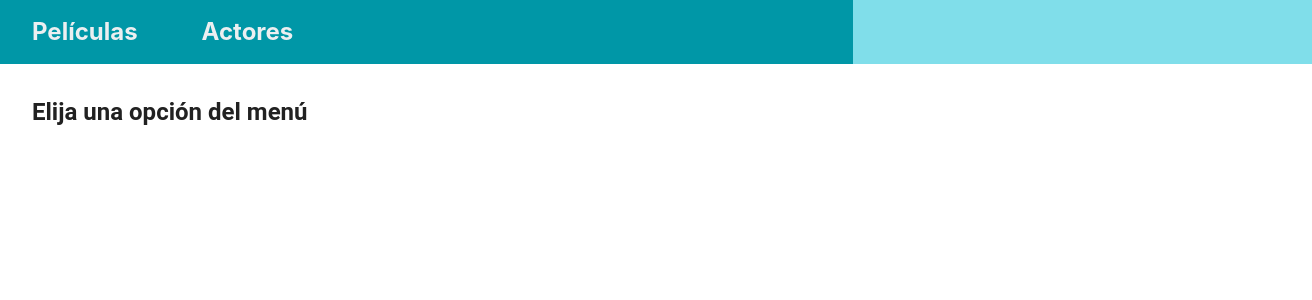
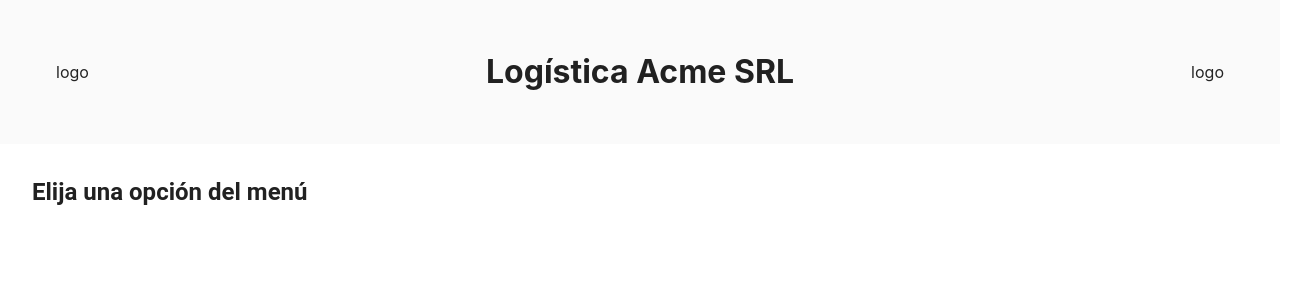
Before and after one commit to DesApp-2025c1-Grupo-4/DesApp-2025c1-Grupo4-Front-end, a React (Vite) app: page / in a window 1280 px wide. Shown: the top 300 px of the page, 1312 px wide, since content can reach past the window. Built offline with nearby package versions, Linux system fonts and the light colour scheme; no server answers.

Commit message:
limpieza codigo

```diff
--- a/src/App.jsx
+++ b/src/App.jsx
@@ -7,26 +7,12 @@ import { getCurrentWeather } from "./services/WeatherService";
 import { WeatherIndicator } from "./components/WeatherIndicator";
 
 export function App() {
-  const [weatherData, setWeatherData] = useState();
-
-  useEffect(() => {
-    const fetchWeatherData = async () => {
-      const obtainedData = await getCurrentWeather('Buenos Aires');
-      setWeatherData(obtainedData);
-    }
-    fetchWeatherData();
-  }, []);
 
   return (
     <BrowserRouter>
       <Stack direction='column'>
         <Grid container direction='row'>
-          <Grid item xs={12} md={8}>
-            <TopMenu />
-          </Grid>
-          <Grid item xs={12} md={4}>
-            <WeatherIndicator weatherData={weatherData} />
-          </Grid>
+          <TopMenu />
         </Grid>
         <Box sx={{mx: { xs: 1, md: 4 }, my: 4}}>
           <AppRouter />
--- a/src/components/TopMenu.jsx
+++ b/src/components/TopMenu.jsx
@@ -1,22 +1,30 @@
-import { Box, Stack } from "@mui/material";
-import { cyan } from "@mui/material/colors";
+import { Box } from "@mui/material";
+import { grey } from "@mui/material/colors";
 import { useLocation, useNavigate } from "react-router-dom";
 
 function MenuOption({ path, label }) {
   const navigate = useNavigate();
   const { pathname } = useLocation();
 
+  return <Box onClick={() => navigate(path)}>{label}</Box>;
+}
+
+function PageTitle() {
+  const { pathname } = useLocation();
+  var title;
+  if(pathname == '/') { title = 'Logística Acme SRL'}
+  else { title = 'Empresas transportistas'}
   return <Box
-    sx={{ typography: pathname === path ? 'topMenuSelected' : 'topMenu', mr: 8 }}
-    onClick={() => navigate(path)}
+    sx={{ typography: 'topMenu'}}
   >
-    {label}
+    {title}
   </Box>;
 }
 
 export function TopMenu() {
-  return <Stack direction='row' alignItems='center' sx={{ width: '100%', height: '4rem', backgroundColor: cyan[700], pl: 4 }}>
-    <MenuOption path='/films' label='Películas' />
-    <MenuOption path='/actors' label='Actores' />
-  </Stack>;
+  return <Box sx={{ display: 'flex', flexDirection: 'row',  alignItems: 'center', justifyContent: 'space-between', width: '100%', height: '5rem', backgroundColor: grey[50], py: 4, px: 7 }}>
+    <MenuOption path='/films' label='logo' />
+    <PageTitle/>
+    <MenuOption path='/actors' label='logo' />
+  </Box>;
 }
--- a/src/config/customMuiTheme.js
+++ b/src/config/customMuiTheme.js
@@ -1,5 +1,5 @@
 import { createTheme } from "@mui/material";
-import { blue, blueGrey, lightBlue } from "@mui/material/colors";
+import { blue, blueGrey, grey, lightBlue } from "@mui/material/colors";
 
 export const customMuiTheme = createTheme({
   typography: {
@@ -22,13 +22,8 @@ export const customMuiTheme = createTheme({
       textTransform: 'none',
     },
     topMenu: {
-      color: blueGrey[50],
-      fontSize: '1.5rem',
-      fontWeight: 'bold',
-    },
-    topMenuSelected: {
-      color: blueGrey[200],
-      fontSize: '1.5rem',
+      color: grey[900],
+      fontSize: '2rem',
       fontWeight: 'bold',
     }
   },
```
